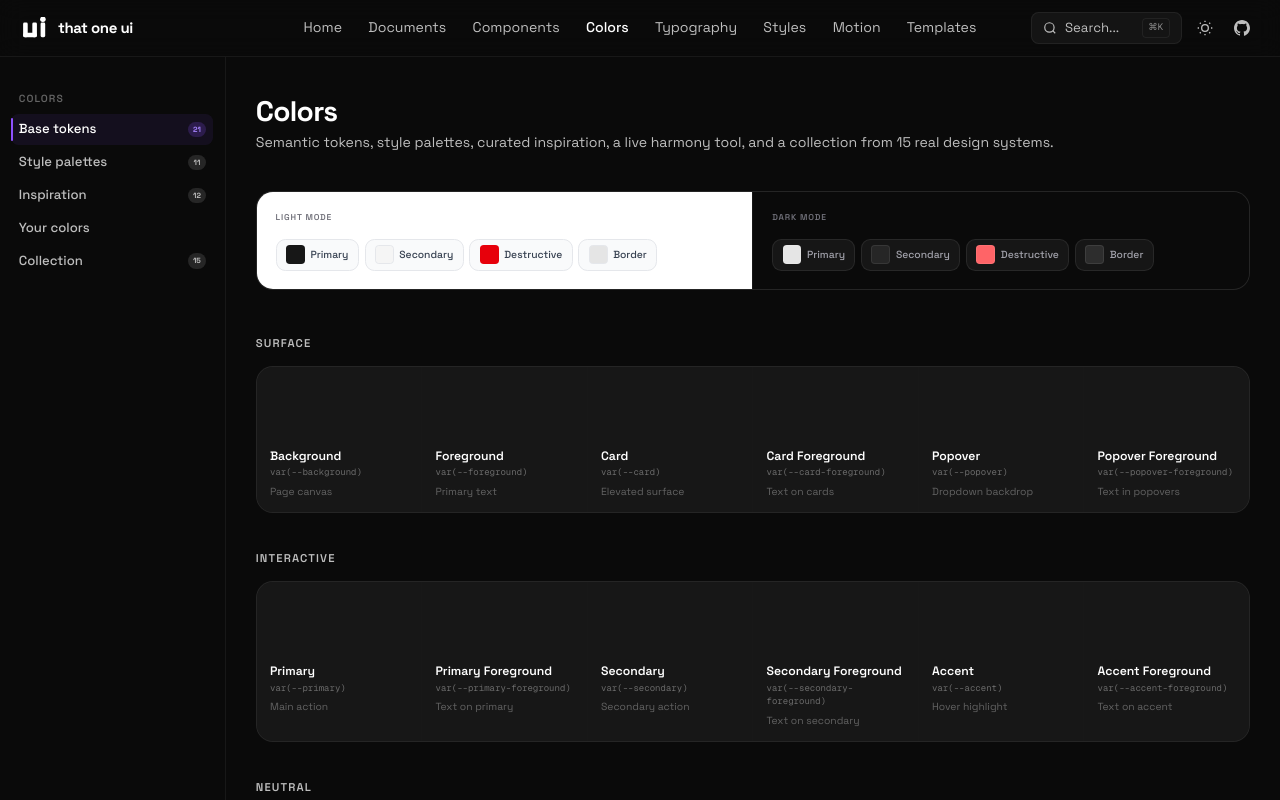
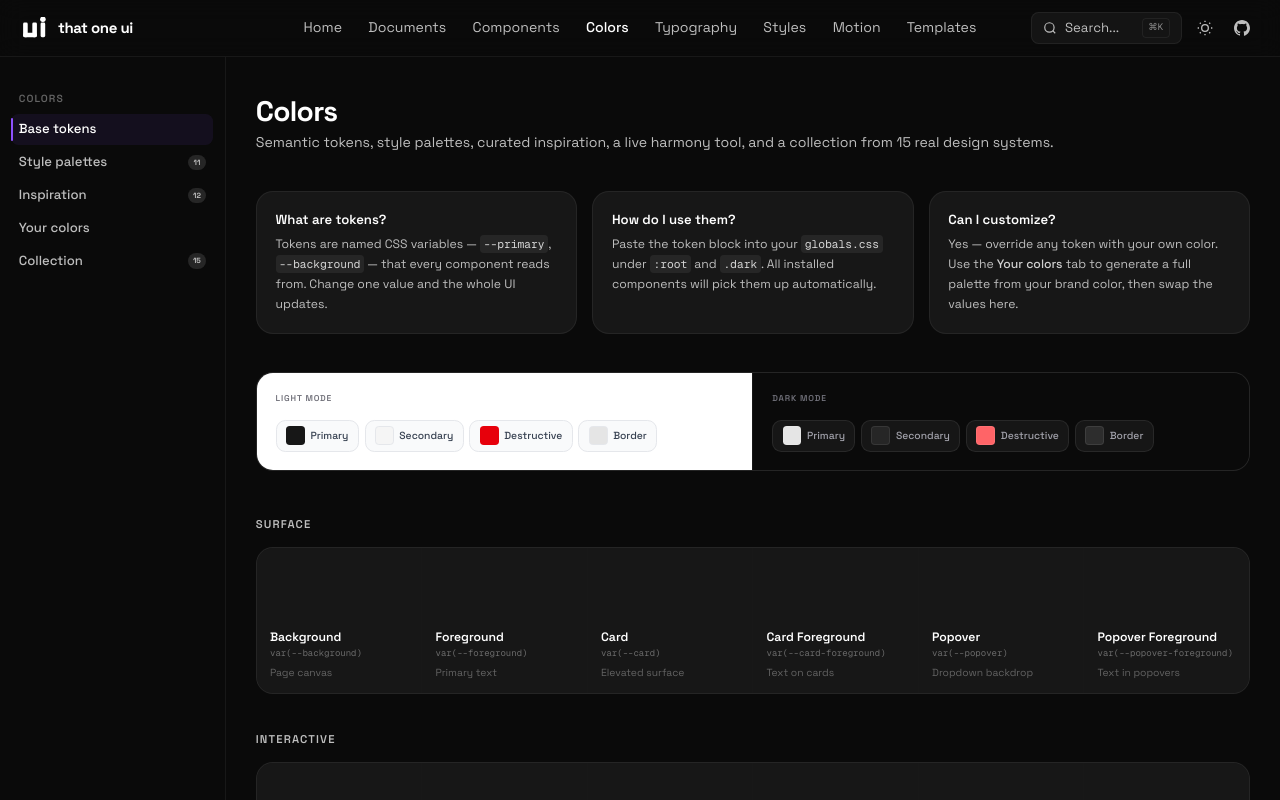
Before and after one commit to kophaiqui/ui-store, a Next.js app: page /colors in a window 1280 px wide. Shown: the top 800 px of the page. Built offline with nearby package versions, Linux system fonts and the light colour scheme.

Commit message:
feat(ui): add base token explainer and clean up sidebar badges
- add 3-card explainer to BasePanel: what tokens are, how to use them, how to customize
- remove count badge from "Base tokens" sidebar item

```diff
--- a/components/shared/ColorExplorer.tsx
+++ b/components/shared/ColorExplorer.tsx
@@ -261,6 +261,28 @@ const DARK_CHIPS = [
 function BasePanel({ copy }: { copy: (text: string, label: string) => void }) {
   return (
     <div>
+      {/* Explainer */}
+      <div className="mb-10 grid grid-cols-1 gap-4 sm:grid-cols-3">
+        <div className="rounded-2xl border border-border/60 bg-card p-5">
+          <p className="mb-1.5 text-sm font-semibold">What are tokens?</p>
+          <p className="text-[0.8125rem] leading-relaxed text-muted-foreground">
+            Tokens are named CSS variables — <code className="rounded bg-muted px-1 py-0.5 font-mono text-[0.75rem] text-foreground/80">--primary</code>, <code className="rounded bg-muted px-1 py-0.5 font-mono text-[0.75rem] text-foreground/80">--background</code> — that every component reads from. Change one value and the whole UI updates.
+          </p>
+        </div>
+        <div className="rounded-2xl border border-border/60 bg-card p-5">
+          <p className="mb-1.5 text-sm font-semibold">How do I use them?</p>
+          <p className="text-[0.8125rem] leading-relaxed text-muted-foreground">
+            Paste the token block into your <code className="rounded bg-muted px-1 py-0.5 font-mono text-[0.75rem] text-foreground/80">globals.css</code> under <code className="rounded bg-muted px-1 py-0.5 font-mono text-[0.75rem] text-foreground/80">:root</code> and <code className="rounded bg-muted px-1 py-0.5 font-mono text-[0.75rem] text-foreground/80">.dark</code>. All installed components will pick them up automatically.
+          </p>
+        </div>
+        <div className="rounded-2xl border border-border/60 bg-card p-5">
+          <p className="mb-1.5 text-sm font-semibold">Can I customize?</p>
+          <p className="text-[0.8125rem] leading-relaxed text-muted-foreground">
+            Yes — override any token with your own color. Use the <span className="font-medium text-foreground/80">Your colors</span> tab to generate a full palette from your brand color, then swap the values here.
+          </p>
+        </div>
+      </div>
+
       {/* Mode compare */}
       <div className="mb-12 grid grid-cols-2 gap-[1px] overflow-hidden rounded-2xl border border-border/60 bg-border/60">
         <div className="p-5" style={{ background: "#ffffff" }}>
--- a/components/shared/ColorSidebarNav.tsx
+++ b/components/shared/ColorSidebarNav.tsx
@@ -5,7 +5,7 @@ import { useSearchParams, useRouter, usePathname } from "next/navigation";
 import { cn } from "@/lib/utils";
 
 const TABS = [
-  { id: "base",        label: "Base tokens",    count: "21" },
+  { id: "base",        label: "Base tokens"                 },
   { id: "styles",      label: "Style palettes", count: "11" },
   { id: "inspiration", label: "Inspiration",    count: "12" },
   { id: "maincolor",   label: "Your colors"                 },
```
